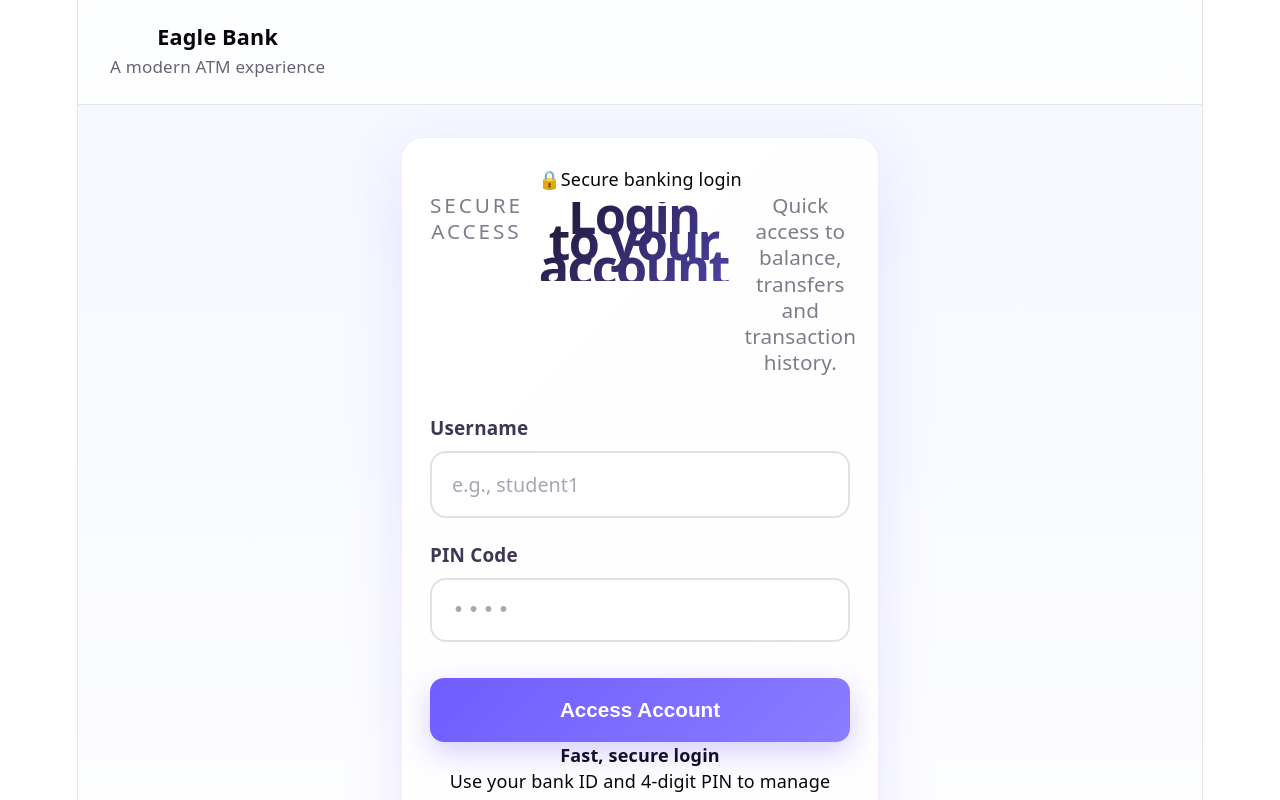
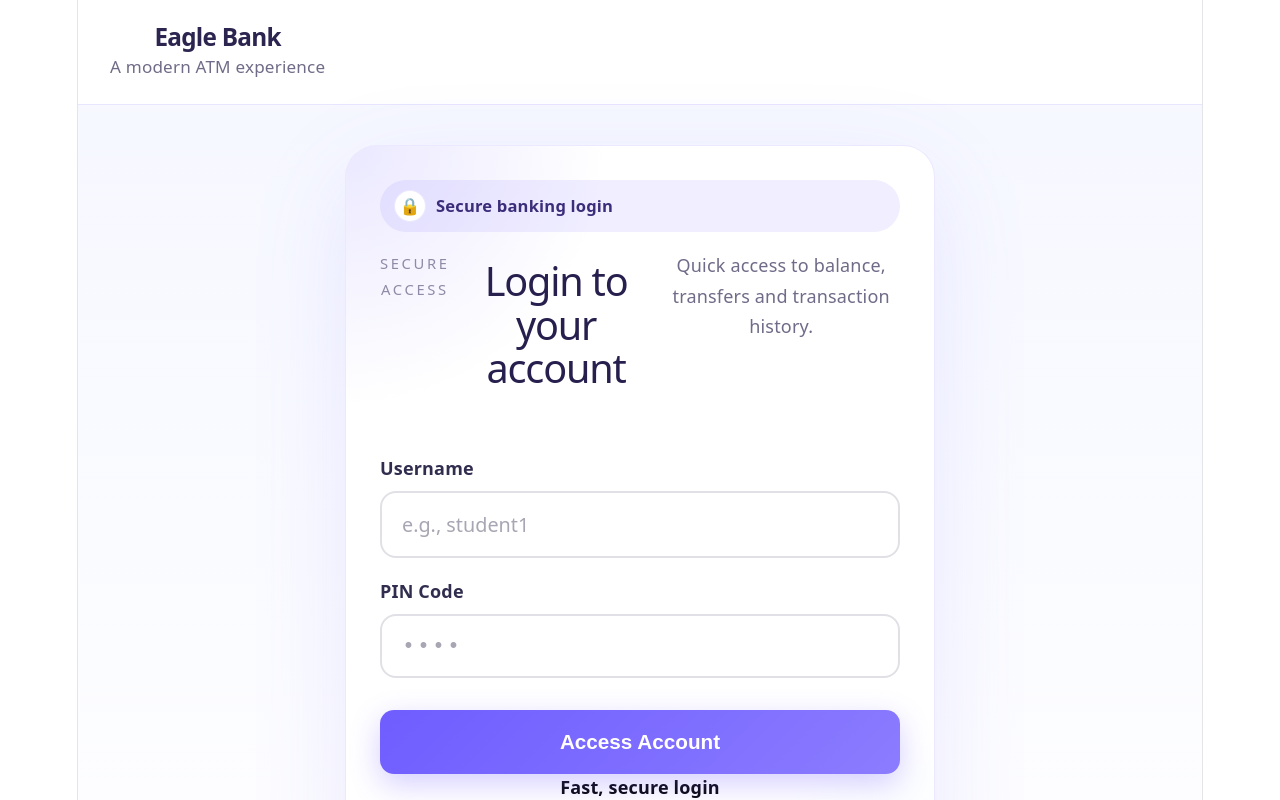
Before and after one commit to joesonworome/atm-devops-project, a React (Vite) app in the folder frontend/: page / in a window 1280 px wide. Shown: the top 800 px of the page. Built offline with nearby package versions, Linux system fonts and the light colour scheme.

Commit message:
save changes

```diff
--- a/frontend/src/App.css
+++ b/frontend/src/App.css
@@ -11,27 +11,29 @@
   justify-content: space-between;
   align-items: center;
   padding: 24px 32px;
-  border-bottom: 1px solid var(--border);
-  background: rgba(255, 255, 255, 0.8);
-  backdrop-filter: blur(12px);
+  border-bottom: 1px solid rgba(111, 93, 255, 0.16);
+  background: rgba(255, 255, 255, 0.94);
+  backdrop-filter: blur(18px);
 }
 
 .brand {
   display: block;
-  font-size: 1.2rem;
-  font-weight: 700;
+  font-size: 1.35rem;
+  font-weight: 800;
+  letter-spacing: -0.03em;
+  color: #2b2550;
 }
 
 .tagline {
   display: block;
   margin-top: 4px;
-  color: var(--text);
+  color: #706c88;
   font-size: 0.95rem;
 }
 
 .content {
   flex: 1;
-  padding: 32px;
+  padding: 40px 32px 48px;
   max-width: 1200px;
   margin: 0 auto;
   width: 100%;
@@ -40,11 +42,11 @@
 
 .panel {
   background: #ffffff;
-  border: 1px solid var(--border);
-  box-shadow: var(--shadow);
-  border-radius: 22px;
-  padding: 28px;
-  margin-bottom: 24px;
+  border: 1px solid rgba(111, 93, 255, 0.14);
+  box-shadow: 0 24px 80px rgba(98, 80, 190, 0.08);
+  border-radius: 30px;
+  padding: 32px;
+  margin-bottom: 32px;
 }
 
 .panel-header {
@@ -57,58 +59,96 @@
 
 .eyebrow {
   margin: 0;
-  font-size: 0.85rem;
-  letter-spacing: 0.14em;
+  font-size: 0.82rem;
+  letter-spacing: 0.18em;
   text-transform: uppercase;
-  color: #7e7c8a;
+  color: #8f8aa5;
 }
 
 .login-panel {
-  max-width: 420px;
+  max-width: 520px;
   margin: 0 auto;
-  text-align: center;
-  background: linear-gradient(135deg, #ffffff 0%, #fefeff 100%);
-  border: 1px solid rgba(111, 93, 255, 0.1);
-  box-shadow: 0 20px 60px rgba(111, 93, 255, 0.15);
+  padding: 34px 34px 26px;
+  border-radius: 32px;
+  box-shadow: 0 28px 100px rgba(109, 93, 255, 0.12);
+  position: relative;
+  overflow: hidden;
+}
+
+.login-panel::before {
+  content: '';
+  position: absolute;
+  inset: 0;
+  background: radial-gradient(circle at top left, rgba(111, 93, 255, 0.14), transparent 26%),
+    radial-gradient(circle at bottom right, rgba(103, 194, 255, 0.08), transparent 22%);
+  pointer-events: none;
+}
+
+.login-panel__hero {
+  position: relative;
+  z-index: 1;
+  display: grid;
+  gap: 18px;
+  margin-bottom: 34px;
+}
+
+.login-badge {
+  display: inline-flex;
+  align-items: center;
+  gap: 10px;
+  padding: 10px 14px;
+  border-radius: 999px;
+  background: rgba(111, 93, 255, 0.1);
+  color: #3c2d7b;
+  font-size: 0.92rem;
+  font-weight: 600;
+}
+
+.badge-icon {
+  display: grid;
+  place-items: center;
+  width: 32px;
+  height: 32px;
+  border-radius: 50%;
+  background: #ffffff;
+  box-shadow: inset 0 0 0 1px rgba(111, 93, 255, 0.14);
 }
 
 .login-panel h1,
 .history-card h2,
 .summary-card h2 {
   margin: 10px 0 0;
-  font-size: clamp(1.75rem, 2.2vw, 2.5rem);
+  font-size: clamp(2rem, 2.4vw, 2.5rem);
+  line-height: 1.1;
+  letter-spacing: -0.03em;
 }
 
 .login-panel h1 {
-  font-size: 2.8rem;
-  font-weight: 800;
-  margin-bottom: 12px;
-  color: #1c1631;
-  background: linear-gradient(135deg, #1c1631 0%, #4c42a6 100%);
-  -webkit-background-clip: text;
-  -webkit-text-fill-color: transparent;
-  background-clip: text;
+  margin-bottom: 6px;
+  font-size: clamp(2.2rem, 2.6vw, 2.8rem);
+  color: #271f4d;
+  background: none;
+  -webkit-text-fill-color: initial;
 }
 
-.panel-header p {
-  font-size: 1.15rem;
-  color: #7e7c8a;
+.intro-copy {
   margin: 0;
-  font-weight: 500;
+  color: #6f6b88;
+  line-height: 1.7;
+  font-size: 1rem;
 }
 
 .form-grid {
   display: grid;
-  gap: 24px;
-  margin-top: 40px;
+  gap: 20px;
 }
 
 label {
   display: grid;
   gap: 10px;
-  font-size: 1.05rem;
+  font-size: 1rem;
   font-weight: 600;
-  color: #3c3753;
+  color: #312d4f;
   text-align: left;
 }
 
```
